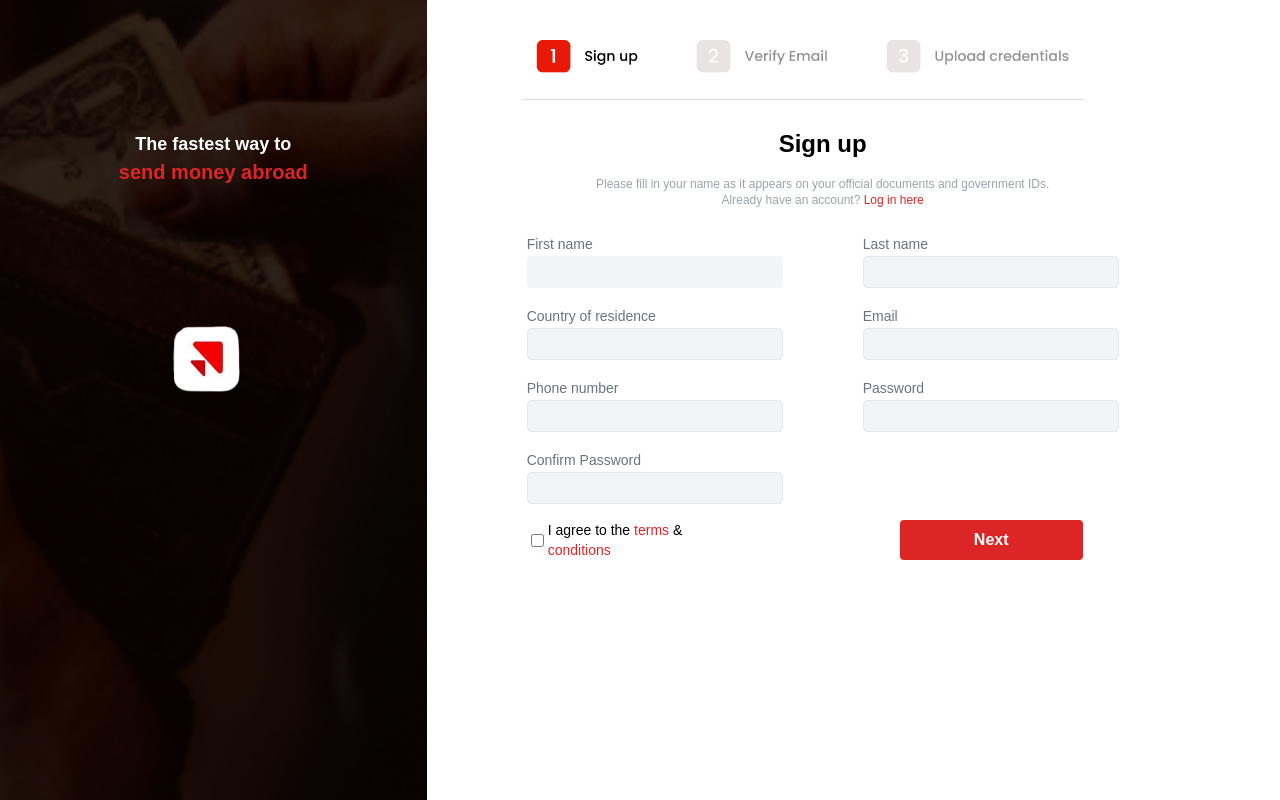
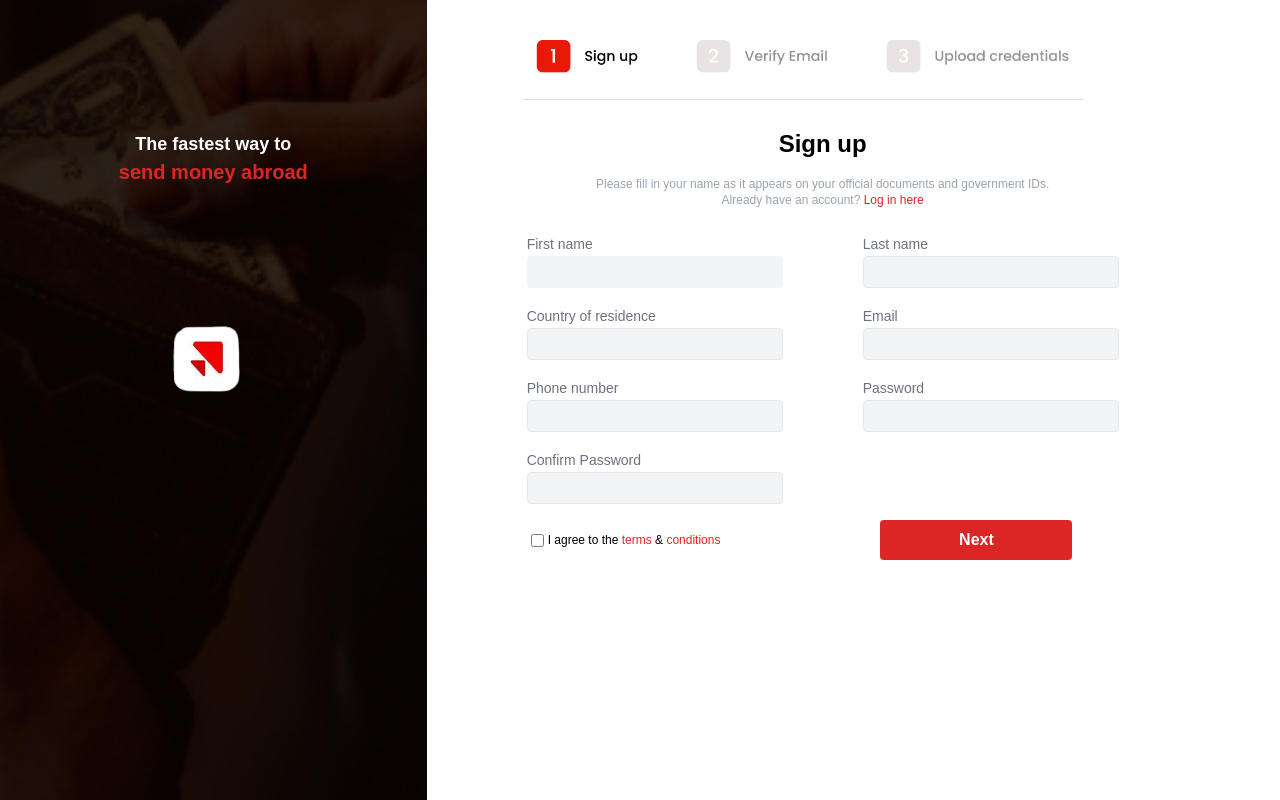
Before and after one commit to Ultimate-Guru/cosmo-remit, a React (Vite) app: page /SignUp in a window 1280 px wide. Built offline with nearby package versions, Linux system fonts and the light colour scheme; the HTML template or start-up script is replaced by a standard one.

Commit message:
corrected the UI of the page

```diff
--- a/src/pages/SignUp.jsx
+++ b/src/pages/SignUp.jsx
@@ -89,7 +89,7 @@ const SignUp = () => {
   };
 
   return (
-    <div className="flex flex-col md:flex-row h-screen">
+    <div className="flex flex-col md:flex-row h-screen overflow-hidden">
       {/* Image container with text and logo */}
       <div className="relative w-full md:w-4/12 h-2/5 md:h-full">
         <img src={bgImage} alt="BgImage" className="w-full h-full object-cover" />
@@ -102,7 +102,7 @@ const SignUp = () => {
       </div>
 
       {/* Form beside the image */}
-      <div className="w-full md:w-1/2 bg-white p-4 md:p-10 ml-14">
+      <div className="w-full md:w-1/2 bg-white p-4 md:p-10 ml-14 mt-0">
         {/* Signup steps */}
         <div className="flex justify-between flex-row mb-7">
         <img src={Nav1} />
@@ -224,7 +224,7 @@ const SignUp = () => {
 
         <div className="flex items-center ml-2">
           <input type="checkbox" className="mr-1" required />
-          <p className="font-medium text-sm">
+          <p className="font-medium text-xs">
             I agree to the {""}
             <a href="#" className="text-red-600 font-medium">terms</a> {""}
             & {""}
--- a/src/pages/VerifyEmail.jsx
+++ b/src/pages/VerifyEmail.jsx
@@ -18,7 +18,7 @@ const VerifyEmail = () => {
         <div className="flex flex-row justify-center mb-8 w-full">
           <img src={VerifyNav} alt="Navigation" className='w-7/12 mt-4' />
         </div>
-        <img src={VerifyImg} alt="Verify Email" className='mb-7 max-w-full h-68' />
+        <img src={VerifyImg} alt="Verify Email" className='mb-7 max-w-full h-64' />
         <div className="text-center mb-6">
           <p className='font-medium'>We've sent an email to you <span className="font-extrabold">gurumini@gmail.com</span></p>
           <p className='font-medium'>Please check your inbox to verify.</p>
```
